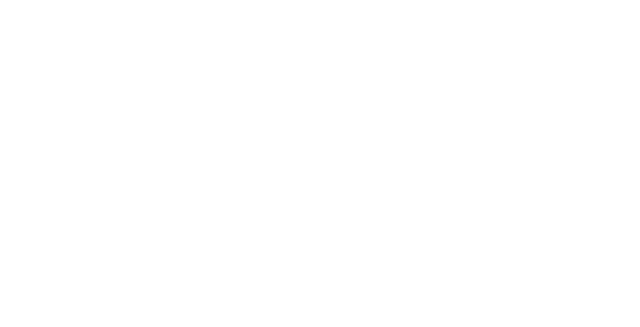
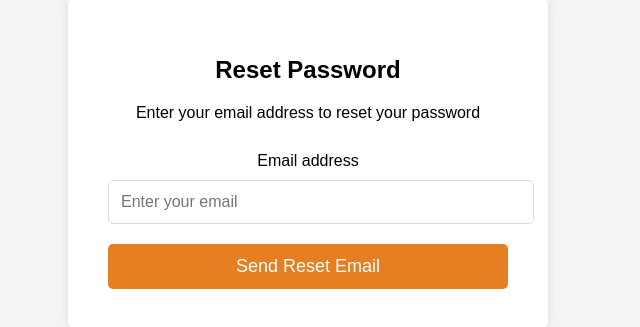
Before and after one commit to Aditey1908/SIH-2024, a React (Create React App) app in the folder frontend/: page /reset-password in a window 1280 px wide. Before the commit this address had no page. Shown: the part 237-564 px from the top of the page, without its empty margins (332-972 px from the left). Built offline with nearby package versions, Linux system fonts and the light colour scheme.

Commit message:
ForgetPassword and Reset made

```diff
--- a/frontend/src/App.js
+++ b/frontend/src/App.js
@@ -1,11 +1,13 @@
 import React from 'react';
 import { Route, BrowserRouter as Router, Routes } from 'react-router-dom';
-import ProtectedRoute from './components/ProtectedRoute';
 import ActionDashboard from './components/ActionDashboard';
 import AnalyticsDashboard from './components/AnalyticsDashboard';
 import Dashboard from './components/Dashboard';
 import Login from './components/Login';
+import ProtectedRoute from './components/ProtectedRoute';
 import SignUp from './components/SignUp';
+import ResetPassword from './components/ResetPassword'; // Import the ResetPassword component
+
 
 function App() {
     return (
@@ -17,6 +19,7 @@ function App() {
                 <Route path="/action-dashboard" element={<ActionDashboard />} />
                 <Route path="/analytics-dashboard" element={<AnalyticsDashboard />} />
                 <Route path="/signup" element={<SignUp />} />
+                <Route path="/reset-password" element={<ResetPassword />} />
             </Routes>
         </Router>
     );
--- a/frontend/src/components/Login.js
+++ b/frontend/src/components/Login.js
@@ -57,7 +57,7 @@ function Login() {
                             <input type="checkbox" />
                             Remember Me
                         </label>
-                        <a href="/forgot-password">Forgot password?</a>
+                        <a href="/reset-password">Forgot password?</a>
                     </div>
                     <button type="submit" className="login-btn">Sign In</button>
                     <div className="login-google">
--- /dev/null
+++ b/frontend/src/components/ResetPassword.css
@@ -0,0 +1,61 @@
+/* ResetPassword.css */
+
+.reset-password-container {
+  display: flex;
+  height: 100vh;
+  justify-content: center;
+  align-items: center;
+  background-color: #f4f4f4;
+  font-family: 'Arial', sans-serif;
+}
+
+.reset-password-box {
+  background-color: white;
+  padding: 40px;
+  border-radius: 8px;
+  box-shadow: 0px 0px 10px rgba(0, 0, 0, 0.1);
+  text-align: center;
+  width: 400px;
+}
+
+.reset-password-box h2 {
+  font-size: 24px;
+  margin-bottom: 20px;
+}
+
+.reset-password-box p {
+  font-size: 16px;
+  margin-bottom: 30px;
+}
+
+.reset-password-box label {
+  font-size: 16px;
+  display: block;
+  margin-bottom: 10px;
+}
+
+.reset-password-box input {
+  width: 100%;
+  padding: 12px;
+  margin-bottom: 20px;
+  border: 1px solid #ddd;
+  border-radius: 5px;
+  font-size: 16px;
+}
+
+.reset-password-btn {
+  width: 100%;
+  padding: 12px;
+  background-color: #e67e22;
+  color: white;
+  border: none;
+  border-radius: 5px;
+  cursor: pointer;
+  font-size: 18px;
+}
+
+.message {
+  margin-top: 20px;
+  font-size: 14px;
+  color: green;
+}
--- /dev/null
+++ b/frontend/src/components/ResetPassword.js
@@ -0,0 +1,63 @@
+import React, { useEffect, useState } from 'react';
+import { auth, sendPasswordResetEmail } from './firebaseConfig'; // Import Firebase config
+import './ResetPassword.css'; // Import the styling
+
+function ResetPassword() {
+    const [email, setEmail] = useState('');
+    const [message, setMessage] = useState('');
+    const [isDisabled, setIsDisabled] = useState(false); // Track button disable state
+    const [timer, setTimer] = useState(0); // Countdown timer for button re-enable
+
+    const handlePasswordReset = async (e) => {
+        e.preventDefault();
+        try {
+            await sendPasswordResetEmail(auth, email);
+            setMessage('Password reset email sent. Please check your inbox.');
+            setIsDisabled(true); // Disable button after sending email
+            setTimer(30); // Set countdown for 30 seconds (adjust as needed)
+        } catch (error) {
+            setMessage('Error: ' + error.message);
+        }
+    };
+
+    useEffect(() => {
+        if (isDisabled && timer > 0) {
+            const countdown = setInterval(() => {
+                setTimer((prevTimer) => prevTimer - 1);
+            }, 1000);
+
+            // Cleanup the interval on component unmount or when timer reaches 0
+            return () => clearInterval(countdown);
+        } else if (timer === 0) {
+            setIsDisabled(false); // Re-enable the button when timer reaches 0
+        }
+    }, [isDisabled, timer]);
+
+    return (
+        <div className="reset-password-container">
+            <div className="reset-password-box">
+                <h2>Reset Password</h2>
+                <p>Enter your email address to reset your password</p>
+                <form onSubmit={handlePasswordReset}>
+                    <label>Email address</label>
+                    <input
+                        type="email"
+                        placeholder="Enter your email"
+                        value={email}
+                        onChange={(e) => setEmail(e.target.value)}
+                    />
+                    <button
+                        type="submit"
+                        className="reset-password-btn"
+                        disabled={isDisabled}
+                    >
+                        {isDisabled ? `Wait ${timer}s` : 'Send Reset Email'}
+                    </button>
+                </form>
+                {message && <p className="message">{message}</p>}
+            </div>
+        </div>
+    );
+}
+
+export default ResetPassword;
--- a/frontend/src/components/firebaseConfig.js
+++ b/frontend/src/components/firebaseConfig.js
@@ -1,6 +1,5 @@
 import { initializeApp } from 'firebase/app';
-import { getAuth, signInWithEmailAndPassword, createUserWithEmailAndPassword } from 'firebase/auth';
-import { GoogleAuthProvider, signInWithPopup } from 'firebase/auth';
+import { createUserWithEmailAndPassword, getAuth, GoogleAuthProvider, sendPasswordResetEmail, signInWithEmailAndPassword, signInWithPopup } from 'firebase/auth';
 
 const firebaseConfig = {
     apiKey: "AIzaSyBR3ANtHXRYxvMVgJE_zg8HnMt8iiLbs0o",
@@ -15,4 +14,4 @@ const app = initializeApp(firebaseConfig);
 const auth = getAuth(app);
 const provider = new GoogleAuthProvider();
 
-export { auth, signInWithEmailAndPassword, createUserWithEmailAndPassword, provider, signInWithPopup };
+export { auth, createUserWithEmailAndPassword, provider, sendPasswordResetEmail, signInWithEmailAndPassword, signInWithPopup };
```
